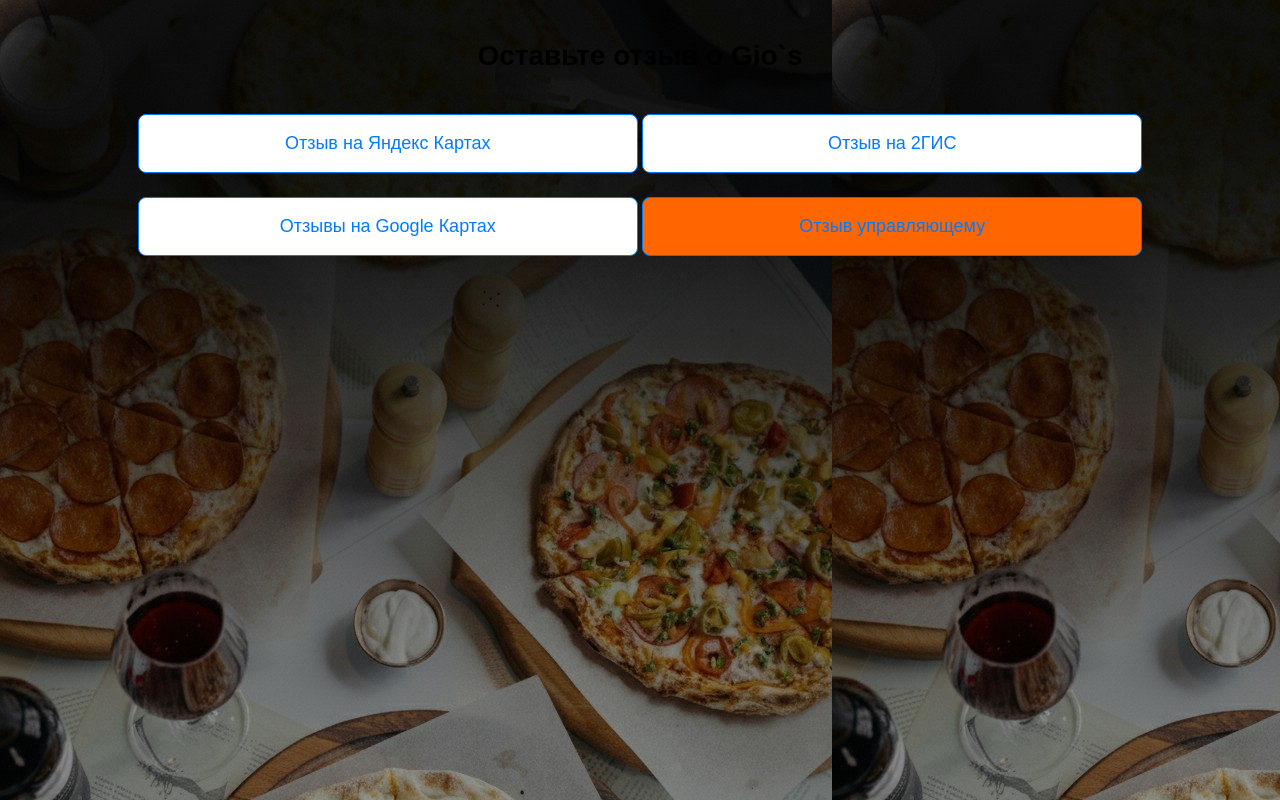
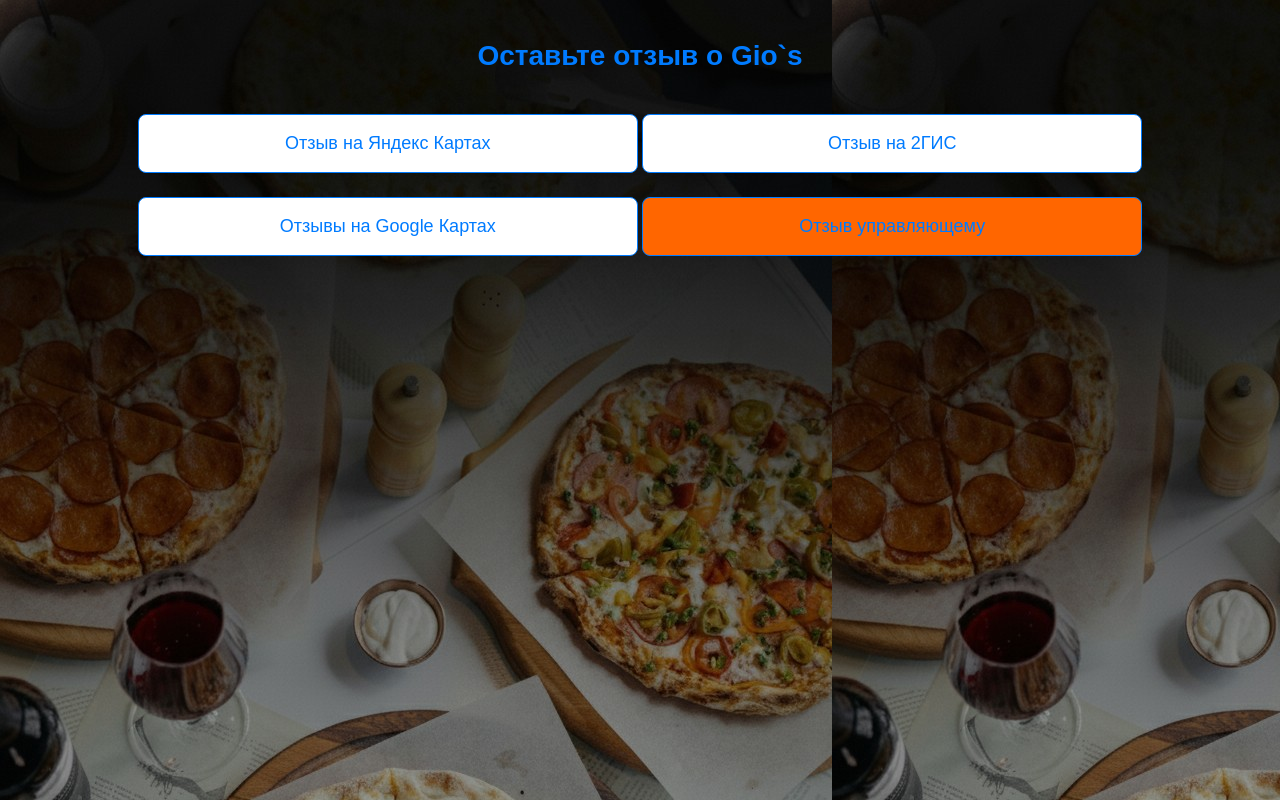
Before and after one commit to Nalimovi-ctrl/taplink-gio, a website: page public/index.html in a window 1280 px wide. Drawn offline with Linux system fonts and the light colour scheme.

Commit message:
Update index.html

```diff
--- a/public/index.html
+++ b/public/index.html
@@ -7,8 +7,7 @@
   <link rel="stylesheet" href="style.css">
 </head>
 <body>
-  <h1>Оставьте отзыв о Gio`s</h1>
-
+ <h1 style="color:#007bff;">Оставьте отзыв о Gio`s</h1>
   <!-- Большие кнопки-ссылки -->
   <a class="btn external" href="https://yandex.ru/maps/org/gio_s_gastrobar/217378885487/reviews/?ll=38.987867%2C55.808432&z=16" target="_blank">Отзыв на Яндекс Картах</a>
   <a class="btn external" href="https://2gis.ru/o_zuevo/firm/70000001028510490/tab/reviews" target="_blank">Отзыв на 2ГИС</a>
```
